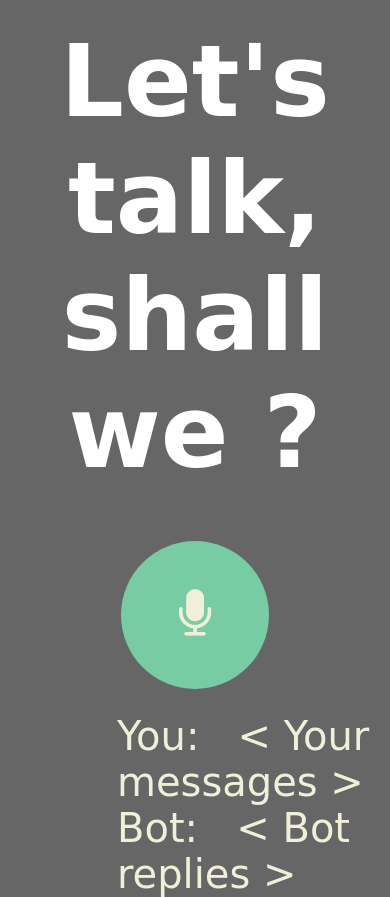
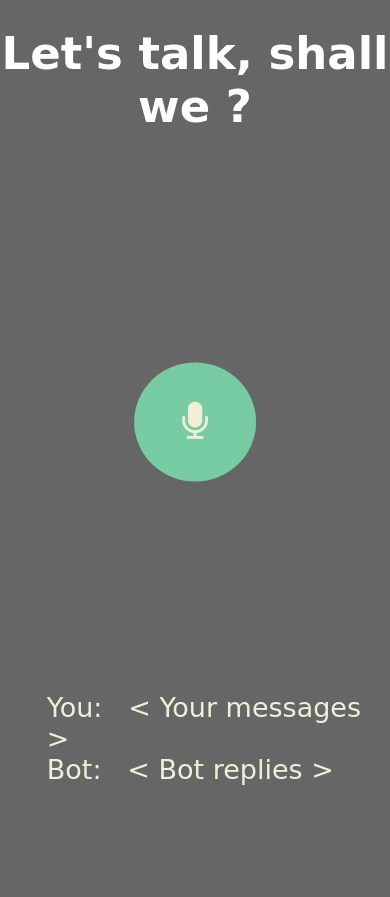
Before and after one commit to PezCoder/ai-chatbot, a website: page index.html in a window 390 px wide. After the commit the page ends 844 px from the top, so only its background shows below. Drawn offline with nearby package versions, Linux system fonts and the light colour scheme; no server answers; a web font is replaced by a local one.

Commit message:
Responsive

```diff
--- a/index.html
+++ b/index.html
@@ -2,6 +2,7 @@
 <html lang="en">
 <head>
     <meta charset="UTF-8">
+    <meta name="viewport" content="width=device-width, initial-scale=1.0">
     <title>AI-Chatbot</title>
     <link rel="stylesheet" href="styles.css">
     <link rel="stylesheet" href="https://maxcdn.bootstrapcdn.com/font-awesome/4.7.0/css/font-awesome.min.css">
--- a/styles.css
+++ b/styles.css
@@ -60,3 +60,33 @@ button.animate {
     margin-top: 6%;
     color: #F0F0D8;
 }
+
+@media only screen and (max-width: 768px) {
+    h1 {
+        font-size: 45px;
+        margin-top: 7%;
+    }
+
+    button {
+        font-size: 40px;
+        padding: 37px 48px;
+        transform: translateX(-50%) translateY(-50%);
+        position: absolute;
+        left: 50%;
+        top: 50%;
+        margin: 0;
+    }
+
+    button:hover,
+    button:focus {
+        transform: translateX(-50%) translateY(-50%) scale(1.1);
+    }
+
+    .messages {
+        position: absolute;
+        bottom: 7%;
+        font-size: 27px;
+        margin-left: 12%;
+        margin-top: 29%;
+    }
+}
```
